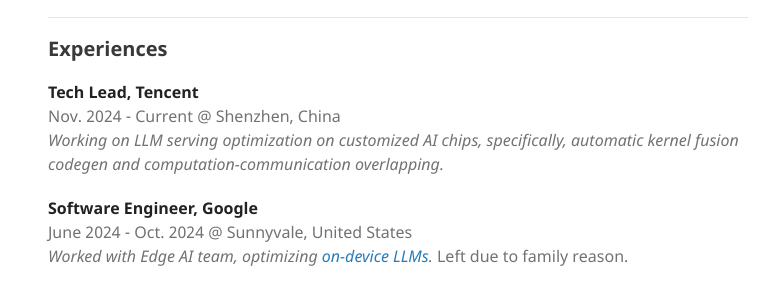
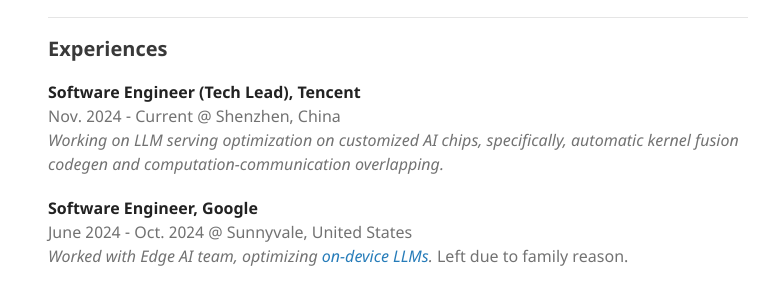
Before and after one commit to wuruoyu/wuruoyu.github.io, a plain HTML site: page index.html in a window 1280 px wide. Shown: the part 315-600 px from the top of the page, 392-1161 px from the left. Drawn offline with Linux system fonts and the light colour scheme.

Commit message:
Deploying to master from @ wuruoyu/wuruoyu.github.io.private@3a1f4c3c3ab24436d7a6c97e37e9219d838f480f 🚀

```diff
--- a/index.html
+++ b/index.html
@@ -84,7 +84,7 @@
 
 <h2 id="experiences">Experiences</h2>
 
-<p><strong>Tech Lead, Tencent</strong><br />
+<p><strong>Software Engineer (Tech Lead), Tencent</strong><br />
 Nov. 2024 - Current @ Shenzhen, China<br />
 <em>Working on LLM serving optimization on customized AI chips, specifically, automatic kernel fusion codegen and computation-communication overlapping.</em></p>
 
```
